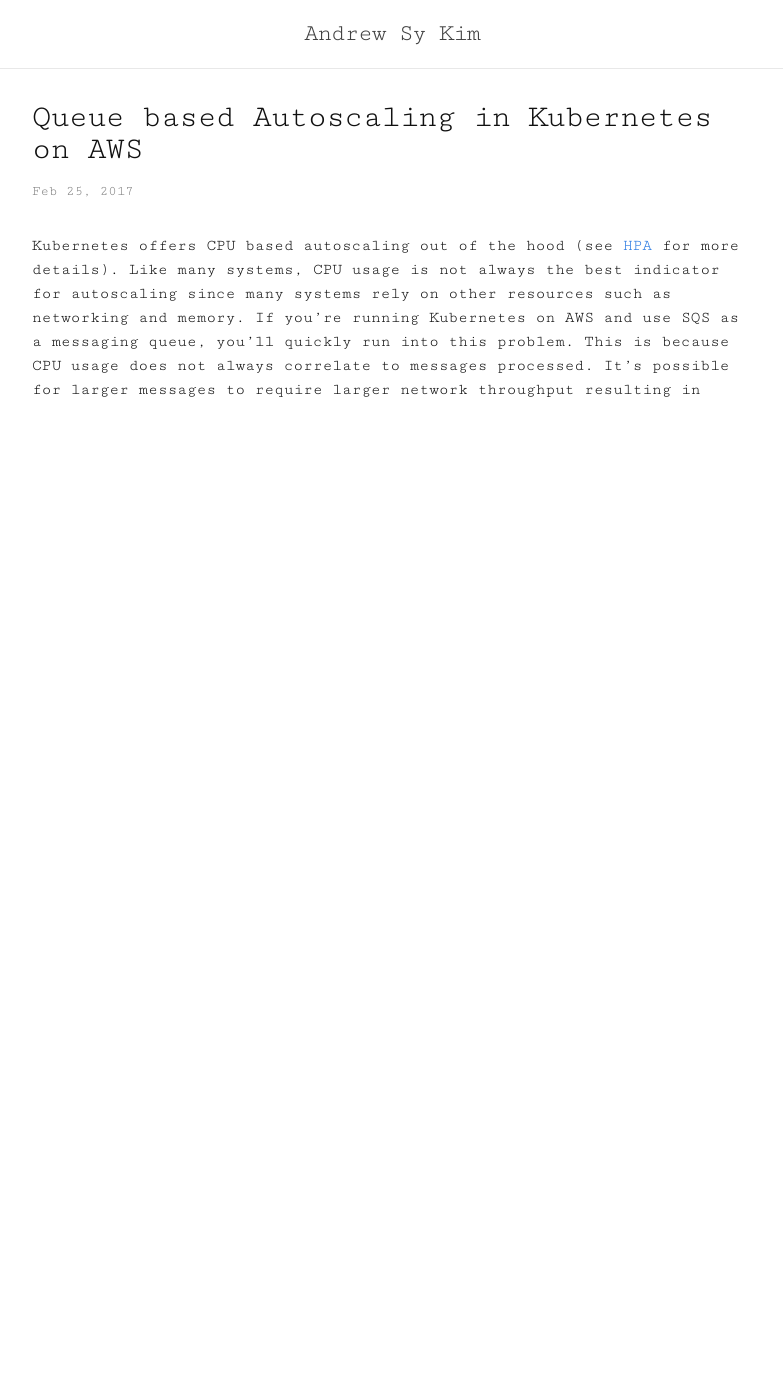
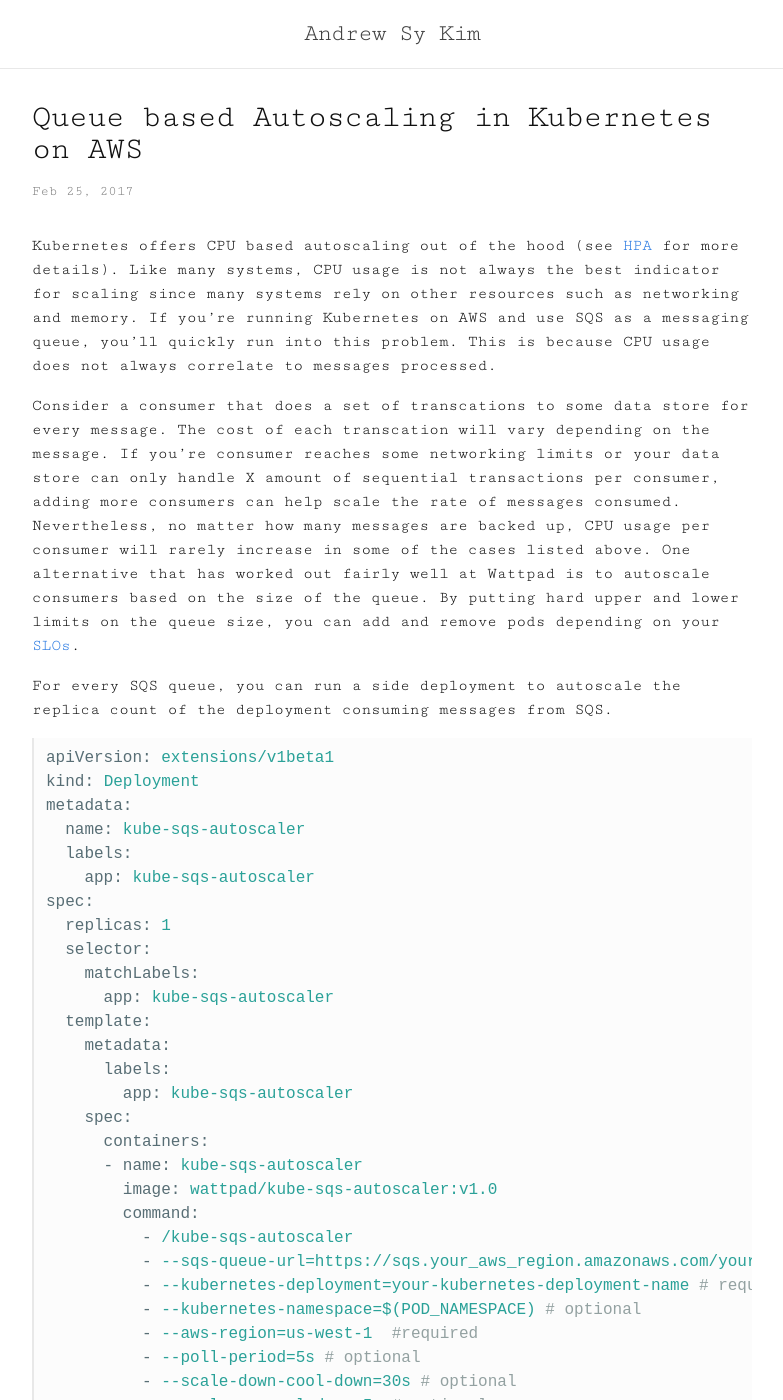
Before and after one commit to andrewsykim/andrewsykim.github.io, a Jekyll site: the page built from _posts/2017-02-25-queue-based-autoscaling-in-kubernetes-on-aws.md, in a window 1280 px wide and 1400 px high. Shown: the whole window, without its empty margins (248-1031 px from the left). Built offline with Jekyll 4.4.1, drawn with Linux system fonts in a browser that asks for light colours; some of the changed text lies outside the part shown.

````diff
--- a/_posts/2017-02-25-queue-based-autoscaling-in-kubernetes-on-aws.md
+++ b/_posts/2017-02-25-queue-based-autoscaling-in-kubernetes-on-aws.md
@@ -3,6 +3,66 @@ layout: post
 title: Queue based Autoscaling in Kubernetes on AWS
 date: 2017-02-25 20:17:00 +0800
 ---
-Kubernetes offers CPU based autoscaling out of the hood (see [HPA][kubernetes-hpa] for more details). Like many systems, CPU usage is not always the best indicator for autoscaling since many systems rely on other resources such as networking and memory. If you're running Kubernetes on AWS and use SQS as a messaging queue, you'll quickly run into this problem. This is because CPU usage does not always correlate to messages processed. It's possible for larger messages to require larger network throughput resulting in
+Kubernetes offers CPU based autoscaling out of the hood (see [HPA][kubernetes-hpa] for more details). Like many systems, CPU usage is not always the best indicator for scaling since many systems rely on other resources such as networking and memory. If you're running Kubernetes on AWS and use SQS as a messaging queue, you'll quickly run into this problem. This is because CPU usage does not always correlate to messages processed.
+
+Consider a consumer that does a set of transcations to some data store for every message. The cost of each transcation will vary depending on the message. If you're consumer reaches some networking limits or your data store can only handle X amount of sequential transactions per consumer, adding more consumers can help scale the rate of messages consumed. Nevertheless, no matter how many messages are backed up, CPU usage per consumer will rarely increase in some of the cases listed above. One alternative that has worked out fairly well at Wattpad is to autoscale consumers based on the size of the queue. By putting hard upper and lower limits on the queue size, you can add and remove pods depending on your [SLOs][slo].
+
+For every SQS queue, you can run a side deployment to autoscale the replica count of the deployment consuming messages from SQS.
+```yml
+apiVersion: extensions/v1beta1
+kind: Deployment
+metadata:
+  name: kube-sqs-autoscaler
+  labels:
+    app: kube-sqs-autoscaler
+spec:
+  replicas: 1
+  selector:
+    matchLabels:
+      app: kube-sqs-autoscaler
+  template:
+    metadata:
+      labels:
+        app: kube-sqs-autoscaler
+    spec:
+      containers:
+      - name: kube-sqs-autoscaler
+        image: wattpad/kube-sqs-autoscaler:v1.0
+        command:
+          - /kube-sqs-autoscaler
+          - --sqs-queue-url=https://sqs.your_aws_region.amazonaws.com/your_aws_account_number/your_queue_name  # required
+          - --kubernetes-deployment=your-kubernetes-deployment-name # required
+          - --kubernetes-namespace=$(POD_NAMESPACE) # optional
+          - --aws-region=us-west-1  #required
+          - --poll-period=5s # optional
+          - --scale-down-cool-down=30s # optional
+          - --scale-up-cool-down=5m # optional
+          - --scale-up-messages=100 # optional
+          - --scale-down-messages=10 # optional
+          - --max-pods=5 # optional
+          - --min-pods=1 # optional
+        env:
+          - name: POD_NAMESPACE
+            valueFrom:
+              fieldRef:
+                fieldPath: metadata.namespace
+        resources:
+          requests:
+            memory: "200Mi"
+            cpu: "50m"
+          limits:
+            memory: "200Mi"
+            cpu: "100m"
+        volumeMounts:
+          - name: ssl-certs
+            mountPath: /etc/ssl/certs/ca-certificates.crt
+            readOnly: true
+      volumes:
+        - name: ssl-certs
+          hostPath:
+            path: "/etc/ssl/certs/ca-certificates.crt"
+```
+
 
 [kubernetes-hpa]: https://kubernetes.io/docs/user-guide/horizontal-pod-autoscaling/
+[slo]: https://en.wikipedia.org/wiki/Service_level_objective
````
Also changed, not shown: _posts/2015-11-16-styles-for-slim.md (deleted, +0 -71 lines).
